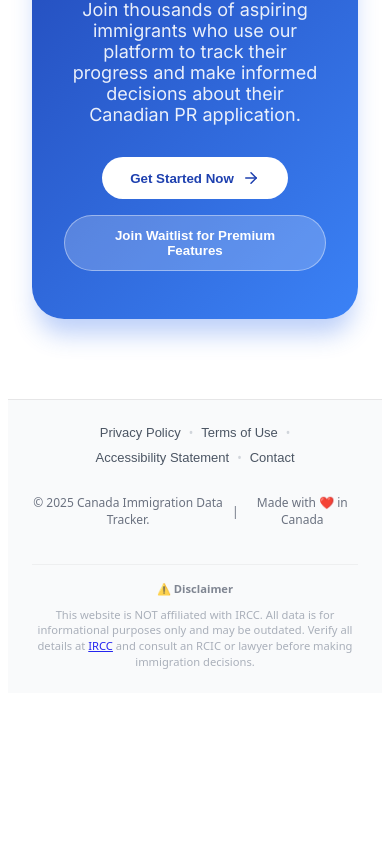
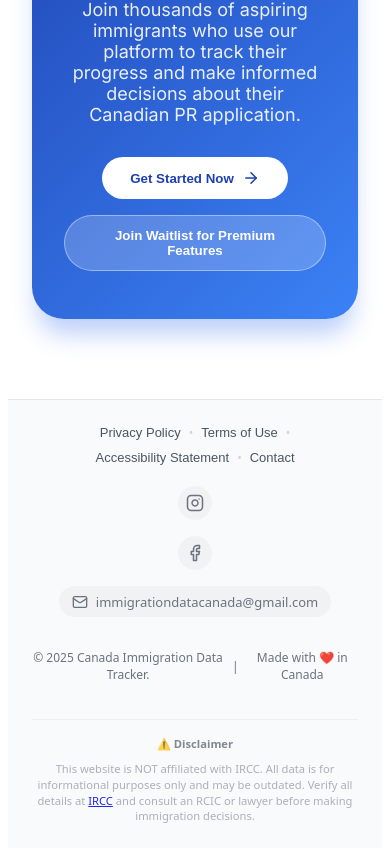
Before and after one commit to parthmpatel1209/immigration-tracker, a Next.js app: page / in a window 390 px wide. Shown: the part 5765-6627 px from the top of the page. Before the commit the page ends 6546 px from the top, so only its background shows below. Built offline with nearby package versions, Linux system fonts and the light colour scheme.

Commit message:
feat: add social links to footer and refine UI with smooth gradients

```diff
--- a/app/page.tsx
+++ b/app/page.tsx
@@ -63,7 +63,7 @@ export default function HomePage() {
       <Header />
 
       <section id="tabs-section" className="max-w-7xl mx-auto px-4 pb-16">
-        <div className="backdrop-blur-xl bg-white/80 dark:bg-gray-900/90 rounded-2xl shadow-2xl border border-gray-200 dark:border-gray-700 overflow-hidden">
+        <div className="backdrop-blur-xl bg-white/80 dark:bg-transparent rounded-2xl shadow-2xl border border-gray-200 dark:border-white/10 overflow-hidden">
           <Tabs
             tabs={tabs}
             activeIndex={activeIndex}
--- a/components/Footer.module.css
+++ b/components/Footer.module.css
@@ -72,6 +72,93 @@
 
 .footer.dark .separator {
   color: #4b5563;
+}
+
+/* --- Social Links & Email --- */
+.socialLinks {
+  display: flex;
+  align-items: center;
+  justify-content: center;
+  gap: 1.25rem;
+  margin: 0.25rem 0;
+  flex-wrap: wrap;
+}
+
+.socialIcon {
+  color: #6b7280;
+  transition: all 0.2s cubic-bezier(0.4, 0, 0.2, 1);
+  display: flex;
+  align-items: center;
+  justify-content: center;
+  padding: 0.5rem;
+  border-radius: 50%;
+  background: rgba(0, 0, 0, 0.03);
+}
+
+.socialIcon:hover {
+  color: #2563eb;
+  background: rgba(37, 99, 235, 0.1);
+  transform: translateY(-2px);
+}
+
+.footer.dark .socialIcon {
+  color: #9ca3af;
+  background: rgba(255, 255, 255, 0.05);
+}
+
+.footer.dark .socialIcon:hover {
+  color: #60a5fa;
+  background: rgba(96, 165, 250, 0.15);
+}
+
+.emailLink {
+  display: flex;
+  align-items: center;
+  gap: 0.5rem;
+  font-size: 0.8125rem;
+  color: #6b7280;
+  text-decoration: none;
+  transition: all 0.2s ease;
+  font-weight: 500;
+  padding: 0.4rem 0.8rem;
+  border-radius: 2rem;
+  background: rgba(0, 0, 0, 0.03);
+}
+
+.emailLink:hover {
+  color: #2563eb;
+  background: rgba(37, 99, 235, 0.1);
+}
+
+.footer.dark .emailLink {
+  color: #9ca3af;
+  background: rgba(255, 255, 255, 0.05);
+}
+
+.footer.dark .emailLink:hover {
+  color: #60a5fa;
+  background: rgba(96, 165, 250, 0.15);
+}
+
+.verticalSeparator {
+  width: 1px;
+  height: 1.25rem;
+  background: rgba(0, 0, 0, 0.08);
+}
+
+.footer.dark .verticalSeparator {
+  background: rgba(255, 255, 255, 0.1);
+}
+
+@media (max-width: 640px) {
+  .verticalSeparator {
+    display: none;
+  }
+
+  .socialLinks {
+    gap: 1rem;
+    flex-direction: column;
+  }
 }
 
 /* --- Meta Info (Copyright + Love) --- */
--- a/components/Footer.tsx
+++ b/components/Footer.tsx
@@ -5,6 +5,7 @@ import styles from "./Footer.module.css";
 import Policy from "./Policy";
 import Terms from "./Terms";
 import Accessibility from "./Accessibility";
+import { Instagram, Facebook, Mail } from "lucide-react";
 
 type ModalType = "policy" | "terms" | "accessibility" | null;
 
@@ -82,6 +83,37 @@ export default function Footer({ onNavigateToContact }: FooterProps) {
             </button>
           </nav>
 
+          {/* Social Links & Email */}
+          <div className={styles.socialLinks}>
+            <a
+              href="https://www.instagram.com/immigtrackerca/"
+              target="_blank"
+              rel="noopener noreferrer"
+              className={styles.socialIcon}
+              title="Instagram"
+            >
+              <Instagram size={18} />
+            </a>
+            <a
+              href="https://www.facebook.com/profile.php?id=61584209194080"
+              target="_blank"
+              rel="noopener noreferrer"
+              className={styles.socialIcon}
+              title="Facebook"
+            >
+              <Facebook size={18} />
+            </a>
+            <span className={styles.verticalSeparator}></span>
+            <a
+              href="mailto:immigrationdatacanada@gmail.com"
+              className={styles.emailLink}
+              title="Email Us"
+            >
+              <Mail size={16} />
+              <span>immigrationdatacanada@gmail.com</span>
+            </a>
+          </div>
+
           {/* Meta Info: Copyright & Love */}
           <div className={styles.metaInfo}>
             <p className={styles.copyright}>
--- a/components/Tabs.tsx
+++ b/components/Tabs.tsx
@@ -152,11 +152,41 @@ export default function Tabs({ tabs, activeIndex: controlledIndex, onTabChange,
         style={{
           display: isMobile && hideHeaderOnMobile ? "none" : "flex",
           alignItems: "center",
-          borderBottom: `1px solid ${isDark ? "#374151" : "#e5e7eb"}`,
-          paddingBottom: "0.75rem",
-          marginBottom: "1rem",
+          paddingBottom: "1.25rem",
+          marginBottom: "0",
+          position: "relative",
+          zIndex: 10,
         }}
       >
+        {/* Subtle Gradient Fade-out at the bottom */}
+        <div
+          style={{
+            position: 'absolute',
+            bottom: '-24px',
+            left: 0,
+            right: 0,
+            height: '24px',
+            background: isDark
+              ? 'transparent'
+              : 'linear-gradient(to bottom, rgba(255, 255, 255, 0.9), transparent)',
+            pointerEvents: 'none',
+            zIndex: 5,
+          }}
+        />
+        {/* Subtle Ambient Line */}
+        <div
+          style={{
+            position: 'absolute',
+            bottom: '0',
+            left: '5%',
+            right: '5%',
+            height: '1px',
+            background: isDark
+              ? 'linear-gradient(to right, transparent, rgba(255,255,255,0.15), transparent)'
+              : 'linear-gradient(to right, transparent, rgba(0,0,0,0.08), transparent)',
+            zIndex: 11,
+          }}
+        />
         {/* Scrollable area (mobile) / static (desktop) ------------- */}
         <div
           ref={scrollContainerRef}
@@ -397,7 +427,13 @@ export default function Tabs({ tabs, activeIndex: controlledIndex, onTabChange,
       </div>
 
       {/* Content ---------------------------------------------------- */}
-      <div style={{ animation: "fadeIn 0.3s ease-in-out" }}>
+      <div
+        style={{
+          animation: "fadeIn 0.3s ease-in-out",
+          maskImage: 'linear-gradient(to bottom, transparent 0%, black 40px, black 100%)',
+          WebkitMaskImage: 'linear-gradient(to bottom, transparent 0%, black 40px, black 100%)',
+        }}
+      >
         {tabs[activeIndex].content}
       </div>
 
```
